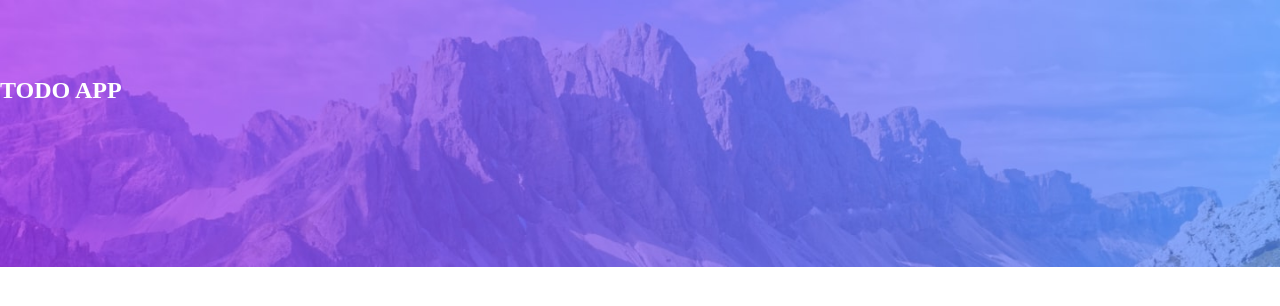
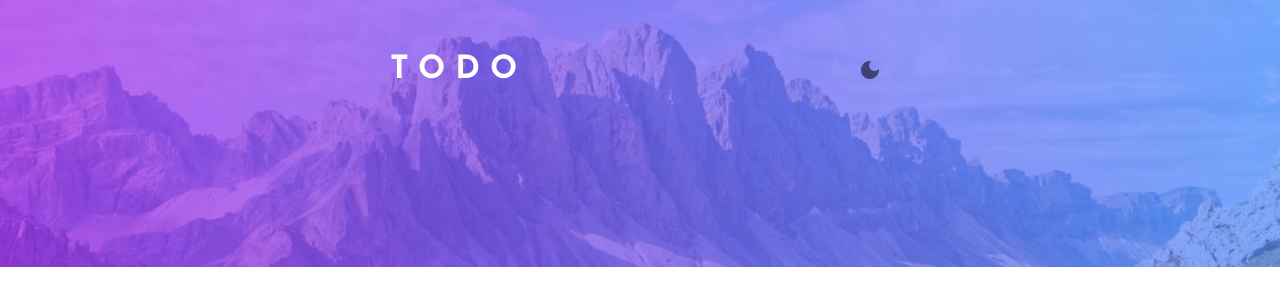
Before and after one commit to tonyykosseifyy/todo-app, a React (Create React App) app in the folder mern-tutorial/: page / in a window 1280 px wide. Shown: the top 306 px of the page. Built offline with nearby package versions, Linux system fonts and the light colour scheme.

Commit message:
creating the header of the body container

```diff
--- a/mern-tutorial/package.json
+++ b/mern-tutorial/package.json
@@ -3,6 +3,9 @@
   "version": "0.1.0",
   "private": true,
   "dependencies": {
+    "@emotion/react": "^11.6.0",
+    "@emotion/styled": "^11.6.0",
+    "@mui/material": "^5.1.0",
     "@testing-library/jest-dom": "^5.14.1",
     "@testing-library/react": "^11.2.7",
     "@testing-library/user-event": "^12.8.3",
--- a/mern-tutorial/public/index.html
+++ b/mern-tutorial/public/index.html
@@ -15,6 +15,9 @@
       user's mobile device or desktop. See https://developers.google.com/web/fundamentals/web-app-manifest/
     -->
     <link rel="manifest" href="%PUBLIC_URL%/manifest.json" />
+    <link rel="preconnect" href="https://fonts.googleapis.com">
+    <link rel="preconnect" href="https://fonts.gstatic.com" crossorigin>
+    <link href="https://fonts.googleapis.com/css2?family=Josefin+Sans:wght@400;700&display=swap" rel="stylesheet">
     <!--
       Notice the use of %PUBLIC_URL% in the tags above.
       It will be replaced with the URL of the `public` folder during the build.
--- a/mern-tutorial/src/App.js
+++ b/mern-tutorial/src/App.js
@@ -4,7 +4,11 @@ import bgDesktopLight from "./Assets/bg-desktop-light.jpg";
 import bgDesktopDark from "./Assets/bg-desktop-dark.jpg";
 import bgMobileLight from "./Assets/bg-mobile-light.jpg";
 import bgMobileDark from "./Assets/bg-mobile-dark.jpg";
-import { AppWrapper , AppBackgroundImage , AppContainer } from "./components";
+import { AppWrapper , AppBackgroundImage , AppContainer , Title , Flex} from "./components";
+import LightModeIcon from '@mui/icons-material/LightMode';
+import DarkModeIcon from '@mui/icons-material/DarkMode';
+import IconButton from '@mui/material/IconButton';
+
 
 function App() {
   const [ darkTheme , setDarkTheme ] = useState(false);
@@ -22,7 +26,12 @@ function App() {
         alt="design image"
       />
       <AppContainer>
-        <h1>TODO APP</h1>
+        <Flex>
+          <Title>TODO</Title>
+          <IconButton onClick={() => setDarkTheme(!darkTheme)}>
+            { darkTheme ? <LightModeIcon /> : <DarkModeIcon /> }
+          </IconButton>
+        </Flex>
       </AppContainer>
     </AppWrapper>
   );
--- a/mern-tutorial/src/components.js
+++ b/mern-tutorial/src/components.js
@@ -1,6 +1,4 @@
 import styled from "styled-components";
-
-
 
 
 export const AppWrapper = styled.main`
@@ -16,16 +14,25 @@ export const AppBackgroundImage = styled.img`
   top:0;
   left: 0;
   right: 0;
-  /*max-height: 450px;
-
-  @media (max-width: 1300px) {
-    max-height: 330px;
-  }*/
 `
 
 export const AppContainer = styled.section`
   position: relative;
   color: white;
-  padding-top: 6vw;
+  padding-top: 50px ;
+  width: 80vw ;
+  max-width: 500px;
+  margin: 0 auto ;
+  height: 600px;
+`
 
+export const Flex = styled.div`
+  display: flex;
+  align-items: center;
+  justify-content: space-between;
 `
+export const Title = styled.h1`
+  font-size: 2rem ;
+  letter-spacing: 10px ;
+  font-weight: bold ;
+`
--- a/mern-tutorial/src/index.css
+++ b/mern-tutorial/src/index.css
@@ -2,4 +2,36 @@
   box-sizing: border-box;
   padding: 0;
   margin:0;
+  font-family: 'Josefin Sans', sans-serif;
 }
+
+:root {
+  --Bright-blue: hsl(220, 98%, 61%) ;
+  --Check-Background: linear-gradient hsl(192, 100%, 67%) to hsl(280, 87%, 65%);
+  --Very-Light-Gray: hsl(0, 0%, 98%) ;
+  --Very-Light-Grayish-Blue: hsl(236, 33%, 92%);
+  --Light-Grayish-Blue: hsl(233, 11%, 84%);
+  --Dark-Grayish-Blue: hsl(236, 9%, 61%);
+  --Very-Dark-Grayish-Blue: hsl(235, 19%, 35%);
+  --Very-Dark-Blue: hsl(235, 21%, 11%);
+  --Very-Dark-Desaturated-Blue: hsl(235, 24%, 19%);
+  --Light-Grayish-Blue: hsl(234, 39%, 85%);
+  --Light-Grayish-Blue-hover: hsl(236, 33%, 92%);
+  --Dark-Grayish-Blue: hsl(234, 11%, 52%);
+  --Very-Dark-Grayish-Blue: hsl(233, 14%, 35%);
+  --Very-Dark-Grayish-Blue: hsl(237, 14%, 26%);
+}
+
+/*
+
+- Font size: 18px
+
+### Font
+
+- Family: [Josefin Sans](https://fonts.google.com/specimen/Josefin+Sans)
+- Weights: 400, 700
+
+
+
+
+*/
```
Also changed, not shown: 1 other file (tests, documents, lock files or other folders).
